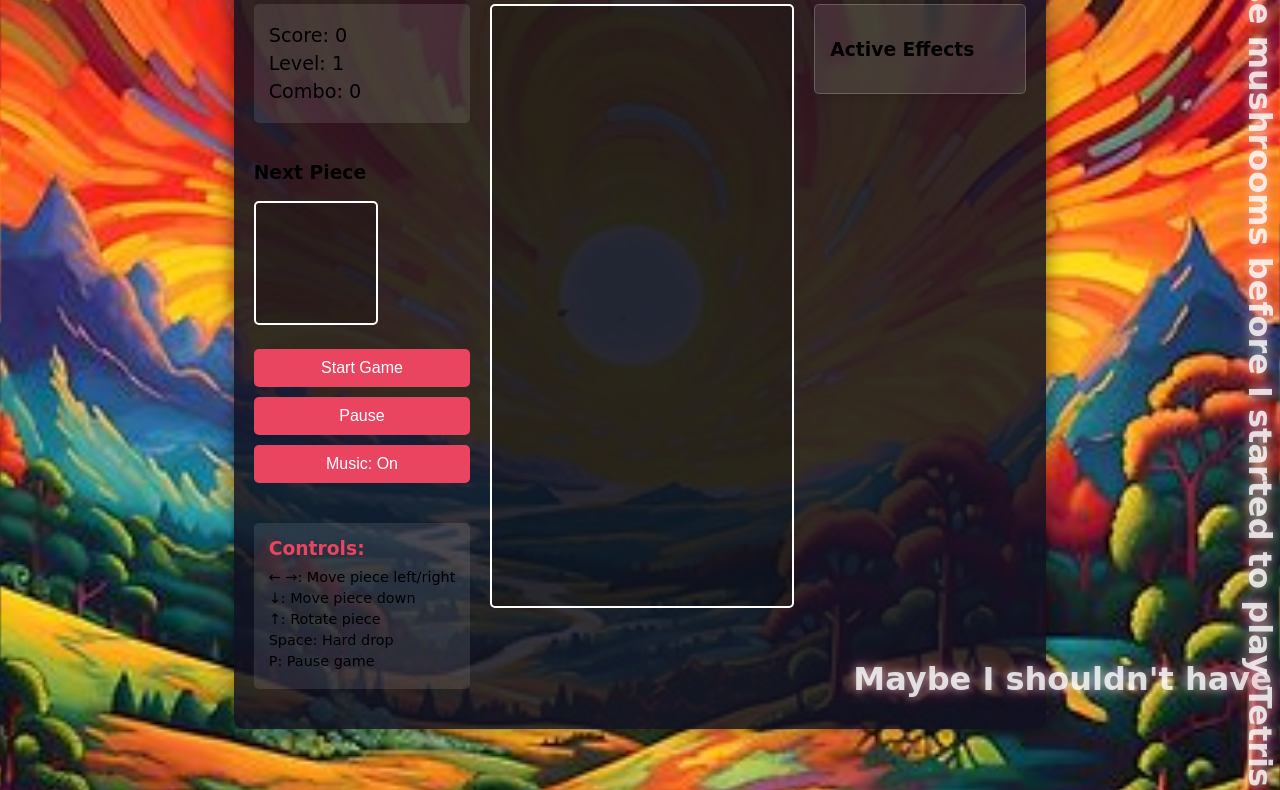
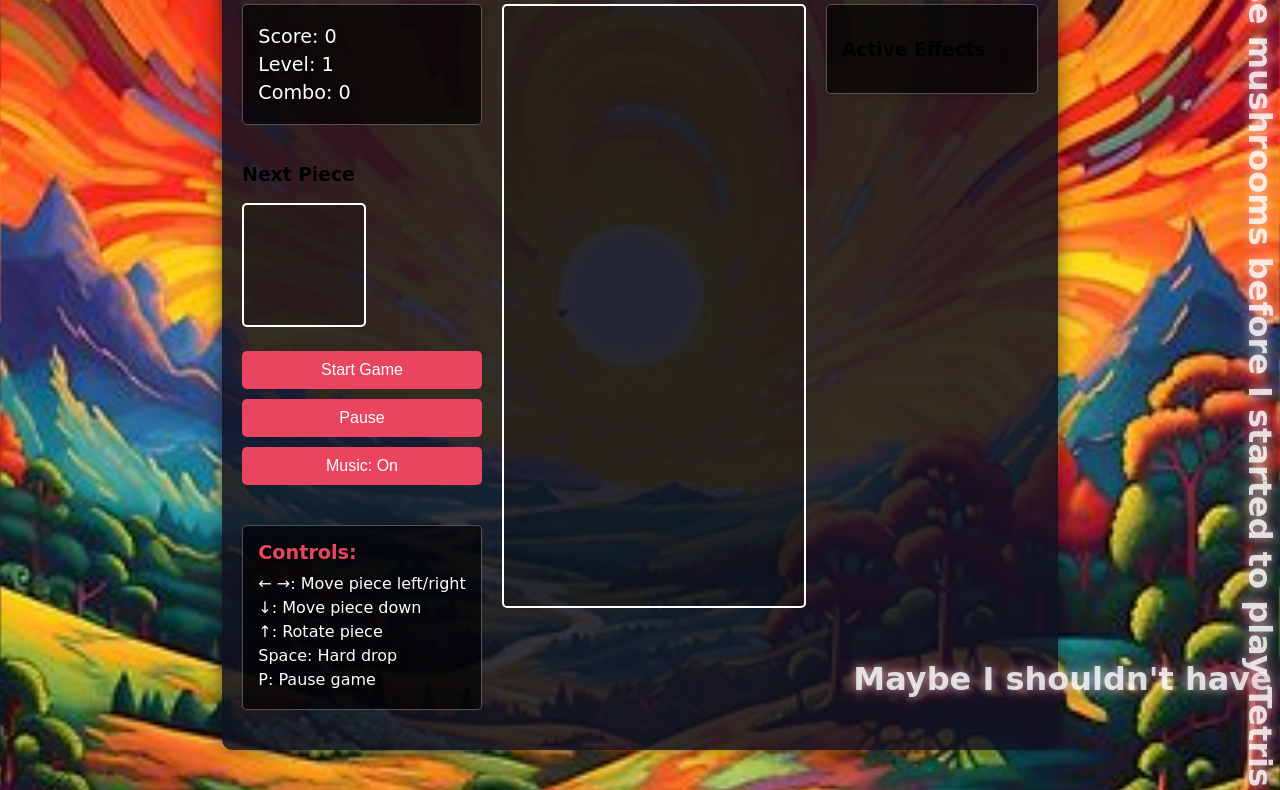
Before and after one commit to joelgranik/game-of-zev, a plain HTML site: page public/index.html in a window 1280 px wide. Shown: the part 82-872 px from the top of the page. Drawn offline with Linux system fonts and the light colour scheme.

Commit message:
fix: improve text readability and fix background image path

```diff
--- a/public/static/css/styles.css
+++ b/public/static/css/styles.css
@@ -5,7 +5,7 @@ body {
     justify-content: center;
     align-items: center;
     min-height: 100vh;
-    background: url('/public/static/images/psychedelic-landscape.jpg') no-repeat center center fixed;
+    background: url('../images/psychedelic-landscape.jpg') no-repeat center center fixed;
     background-size: cover;
     font-family: 'Press Start 2P', cursive;
     overflow: hidden;
@@ -64,14 +64,17 @@ body {
 }
 
 .score-container {
-    background-color: rgba(255, 255, 255, 0.1);
+    background-color: rgba(0, 0, 0, 0.7);
     padding: 15px;
     border-radius: 5px;
+    border: 1px solid rgba(255, 255, 255, 0.3);
 }
 
 .score-container p {
     margin: 5px 0;
     font-size: 1.2em;
+    color: #ffffff;
+    text-shadow: 2px 2px 4px rgba(0, 0, 0, 0.8);
 }
 
 .controls {
@@ -129,25 +132,30 @@ button:hover {
 }
 
 .controls-legend {
-    background-color: rgba(255, 255, 255, 0.1);
+    background-color: rgba(0, 0, 0, 0.7);
     padding: 15px;
     border-radius: 5px;
     margin-bottom: 20px;
+    border: 1px solid rgba(255, 255, 255, 0.3);
 }
 
 .controls-legend h3 {
     margin-top: 0;
     margin-bottom: 10px;
     color: #e94560;
+    text-shadow: 2px 2px 4px rgba(0, 0, 0, 0.8);
+    font-size: 1.2em;
 }
 
 .controls-legend p {
     margin: 5px 0;
-    font-size: 0.9em;
+    font-size: 1em;
+    color: #ffffff;
+    text-shadow: 2px 2px 4px rgba(0, 0, 0, 0.8);
 }
 
 .active-effects {
-    background-color: rgba(255, 255, 255, 0.1);
+    background-color: rgba(0, 0, 0, 0.7);
     padding: 15px;
     border-radius: 5px;
     max-height: 200px;
@@ -155,7 +163,7 @@ button:hover {
     width: 180px;
     z-index: 1;
     backdrop-filter: blur(5px);
-    border: 1px solid rgba(255, 255, 255, 0.2);
+    border: 1px solid rgba(255, 255, 255, 0.3);
     box-shadow: 0 4px 6px rgba(0, 0, 0, 0.1);
     align-self: flex-start;
 }
@@ -169,11 +177,11 @@ button:hover {
 #effects-list li {
     margin: 5px 0;
     padding: 8px 12px;
-    background-color: rgba(233, 69, 96, 0.2);
+    background-color: rgba(233, 69, 96, 0.3);
     border-radius: 6px;
-    font-size: 0.9em;
+    font-size: 1em;
     color: #ffffff;
-    text-shadow: 0 1px 2px rgba(0, 0, 0, 0.3);
+    text-shadow: 2px 2px 4px rgba(0, 0, 0, 0.8);
     border: 1px solid rgba(233, 69, 96, 0.3);
     transition: all 0.3s ease;
 }
```
